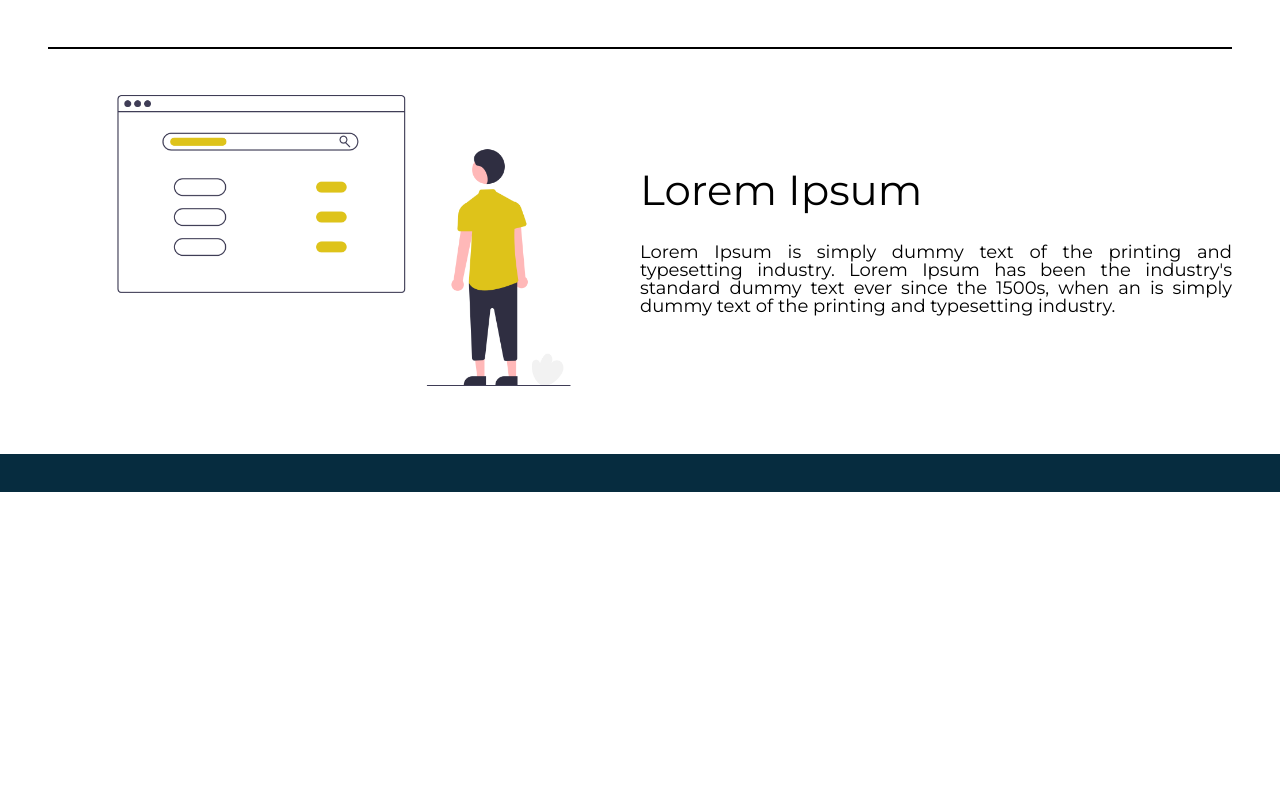
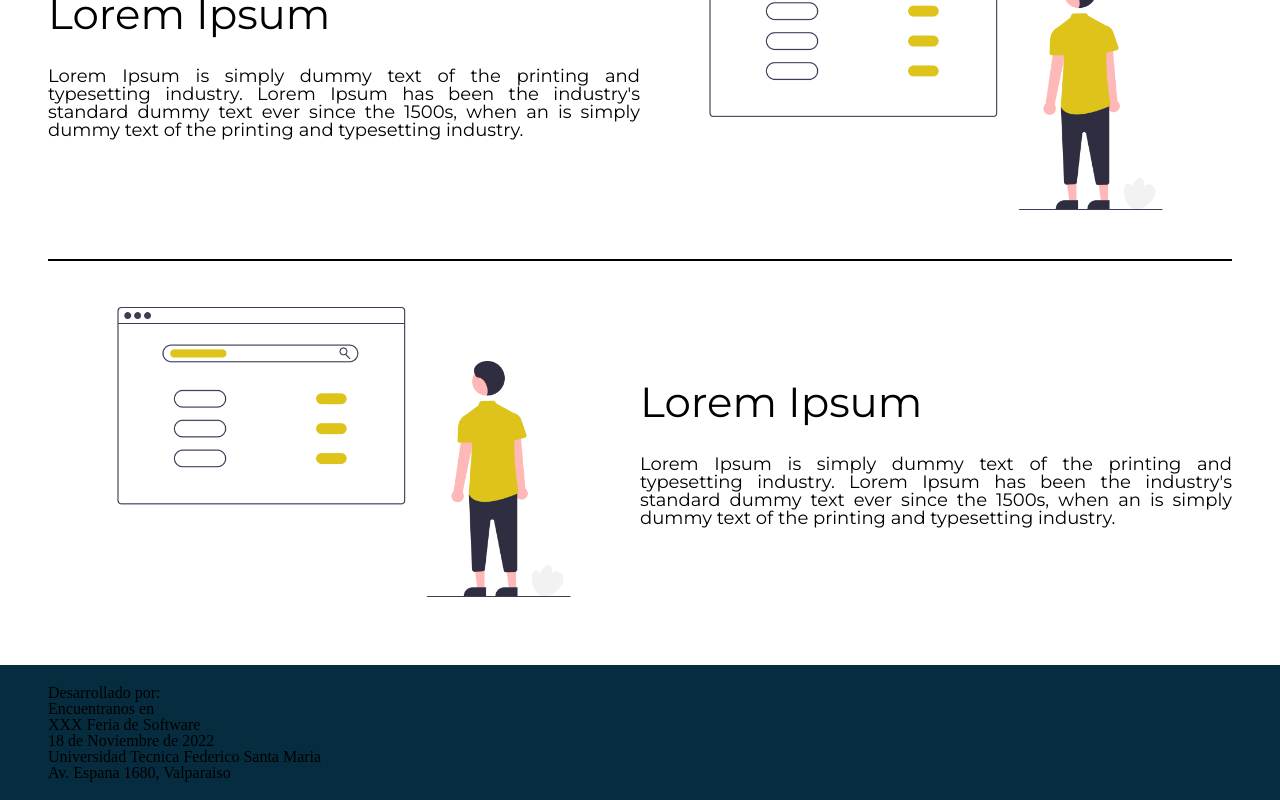
Before and after one commit to Yi-Zhou-Zhou/chipleki-landing, a React (Create React App) app: page / in a window 1280 px wide. Shown: the part 1854-2654 px from the top of the page. Before the commit the page ends 2346 px from the top, so only its background shows below. Built offline with nearby package versions, Linux system fonts and the light colour scheme.

Commit message:
changed vh

```diff
--- a/public/index.html
+++ b/public/index.html
@@ -27,6 +27,7 @@
     <title>React App</title>
   </head>
   <body>
+    <script async defer crossorigin="anonymous" src="https://connect.facebook.net/es_ES/sdk.js#xfbml=1&version=v14.0" nonce="MZ5Dn3qs"></script>
     <noscript>You need to enable JavaScript to run this app.</noscript>
     <div id="root"></div>
     <!--
--- a/src/UI/Footer.js
+++ b/src/UI/Footer.js
@@ -1,9 +1,22 @@
 import React from 'react'
 import styles from './Footer.module.scss'
+import chipleki from '../imgs/chipleki.png'
 const Footer = () => {
+
   return (
     <div className={styles.footer}>
+        <div className={styles.container}>
+            <div className={styles.container__section}>
+                <h2>Desarrollado por: </h2>
+                {/* <img src={chipleki} alt='chipleki'/> */}
+                <p>Encuentranos en</p>
+                <h3> XXX Feria de Software</h3>
+                <p>18 de Noviembre de 2022</p>
+                <p>Universidad Tecnica Federico Santa Maria</p>
+                <p>Av. Espana 1680, Valparaiso</p>
+            </div>
 
+        </div>
     </div>
   )
 }
--- a/src/UI/Home.module.scss
+++ b/src/UI/Home.module.scss
@@ -13,10 +13,11 @@
     flex-wrap: wrap-reverse;
     width: 100%;
     gap: 0;
+
     margin-bottom: 2rem;
 
     @include breakpoint(md){
-
+        height: calc(100vh - $header-height);
 
         &__title{
             width: 35%;
```
Also changed, not shown: src/imgs/chipleki.png (added).
